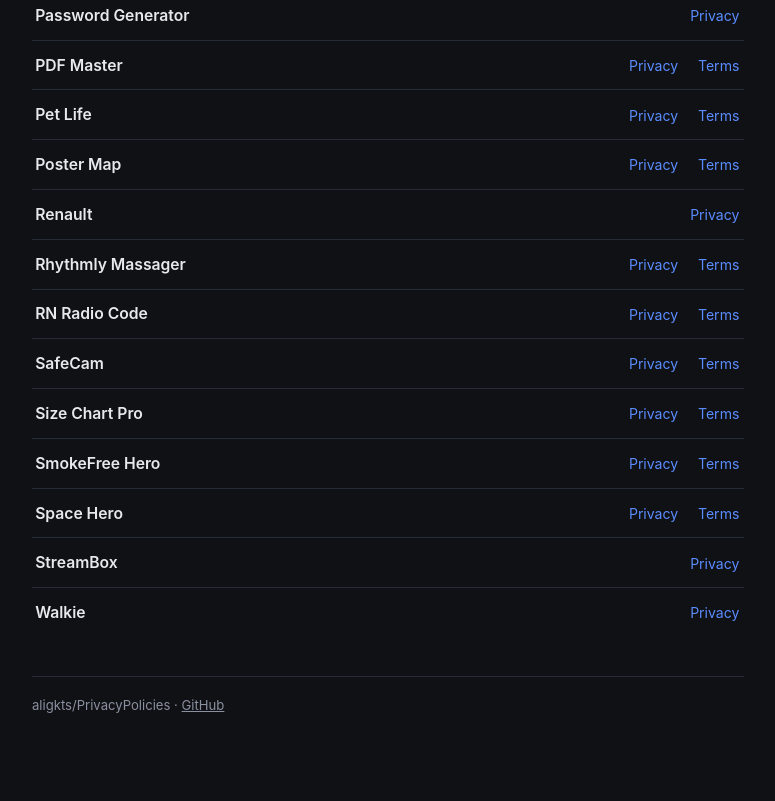
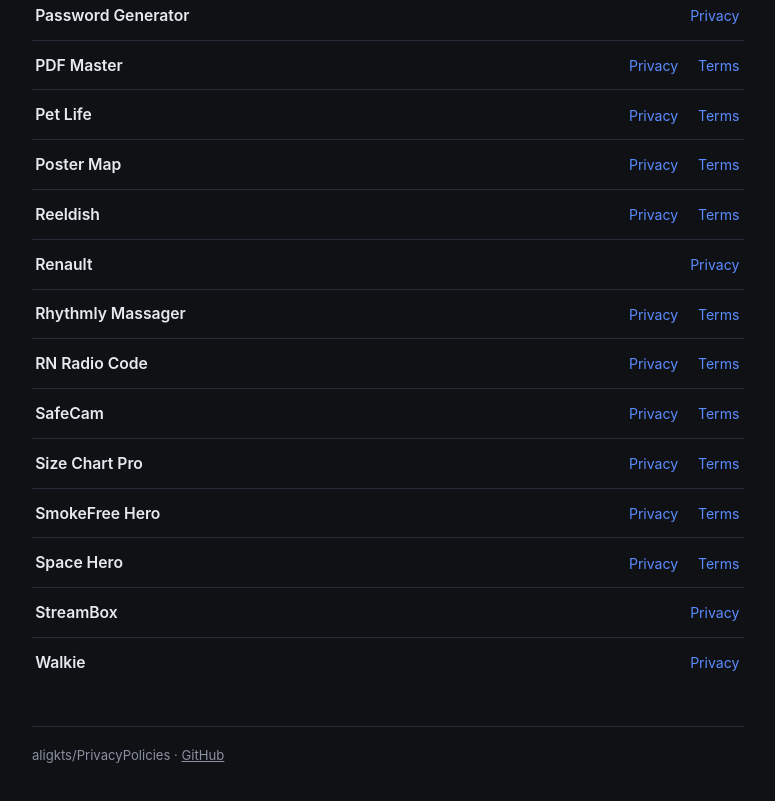
Before and after one commit to aligkts/PrivacyPolicies, a plain HTML site: page index.html in a window 1280 px wide. Shown: the part 1314-2115 px from the top of the page, without its empty margins (252-1027 px from the left). Drawn offline with Linux system fonts and the light colour scheme.

Commit message:
Add Reeldish app links to index.html

```diff
--- a/index.html
+++ b/index.html
@@ -127,6 +127,7 @@
       <tr><td class="app">PDF Master</td><td class="links"><a class="doc" href="./pdf-master-privacy.html">Privacy</a><a class="doc" href="./pdf-master-terms.html">Terms</a></td></tr>
       <tr><td class="app">Pet Life</td><td class="links"><a class="doc" href="./petlife-privacy-policy.html">Privacy</a><a class="doc" href="./petlife-terms.html">Terms</a></td></tr>
       <tr><td class="app">Poster Map</td><td class="links"><a class="doc" href="./poster-map-privacy-policy.html">Privacy</a><a class="doc" href="./poster-map-terms.html">Terms</a></td></tr>
+      <tr><td class="app">Reeldish</td><td class="links"><a class="doc" href="./reeldish-privacy.html">Privacy</a><a class="doc" href="./reeldish-terms.html">Terms</a></td></tr>
       <tr><td class="app">Renault</td><td class="links"><a class="doc" href="./renault-privacy-policy">Privacy</a></td></tr>
       <tr><td class="app">Rhythmly Massager</td><td class="links"><a class="doc" href="./rhythmly-massager-privacy.html">Privacy</a><a class="doc" href="./rhythmly-massager-terms.html">Terms</a></td></tr>
       <tr><td class="app">RN Radio Code</td><td class="links"><a class="doc" href="./rn-radio-code-privacy.html">Privacy</a><a class="doc" href="./rn-radio-code-terms.html">Terms</a></td></tr>
```
